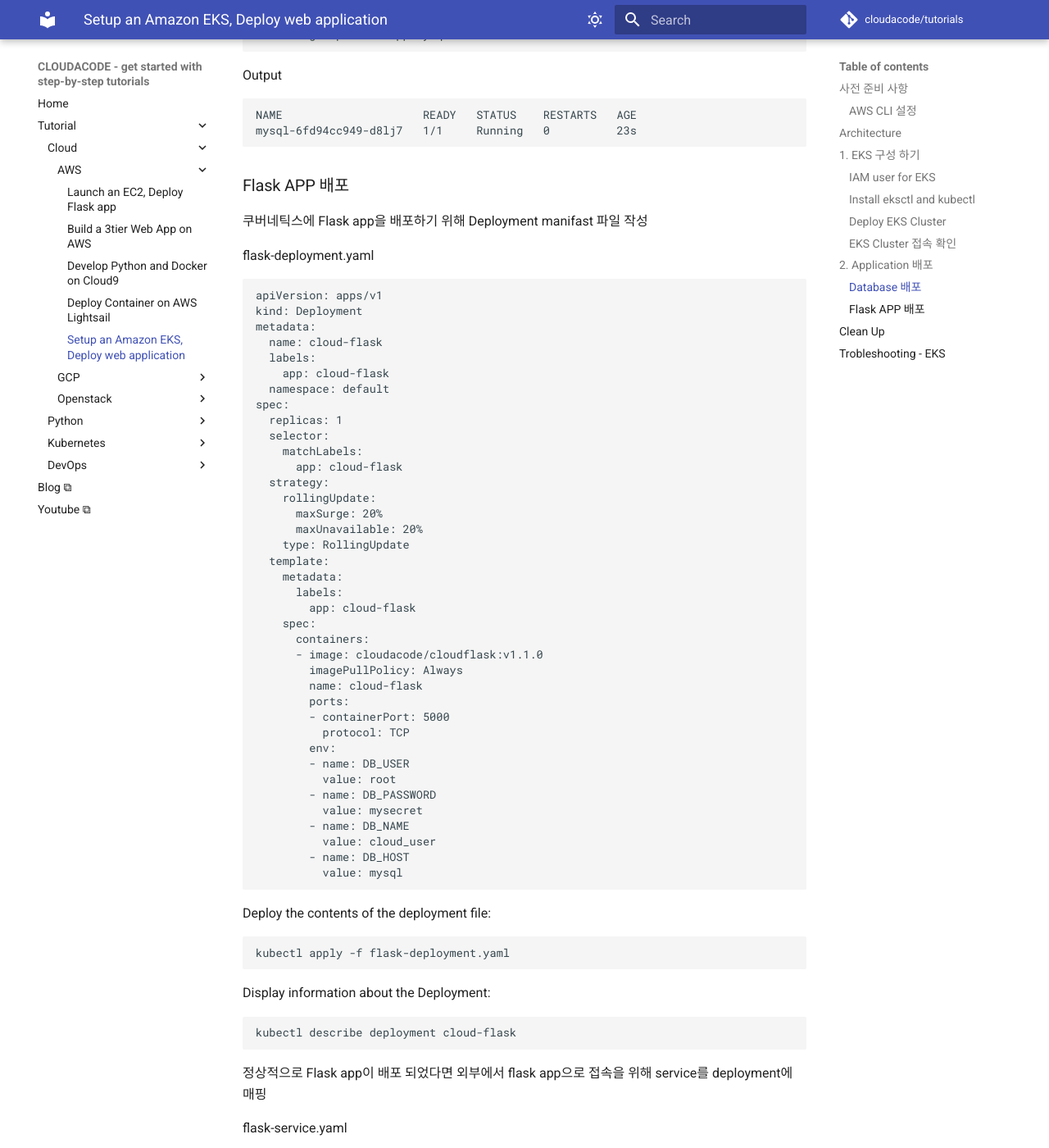
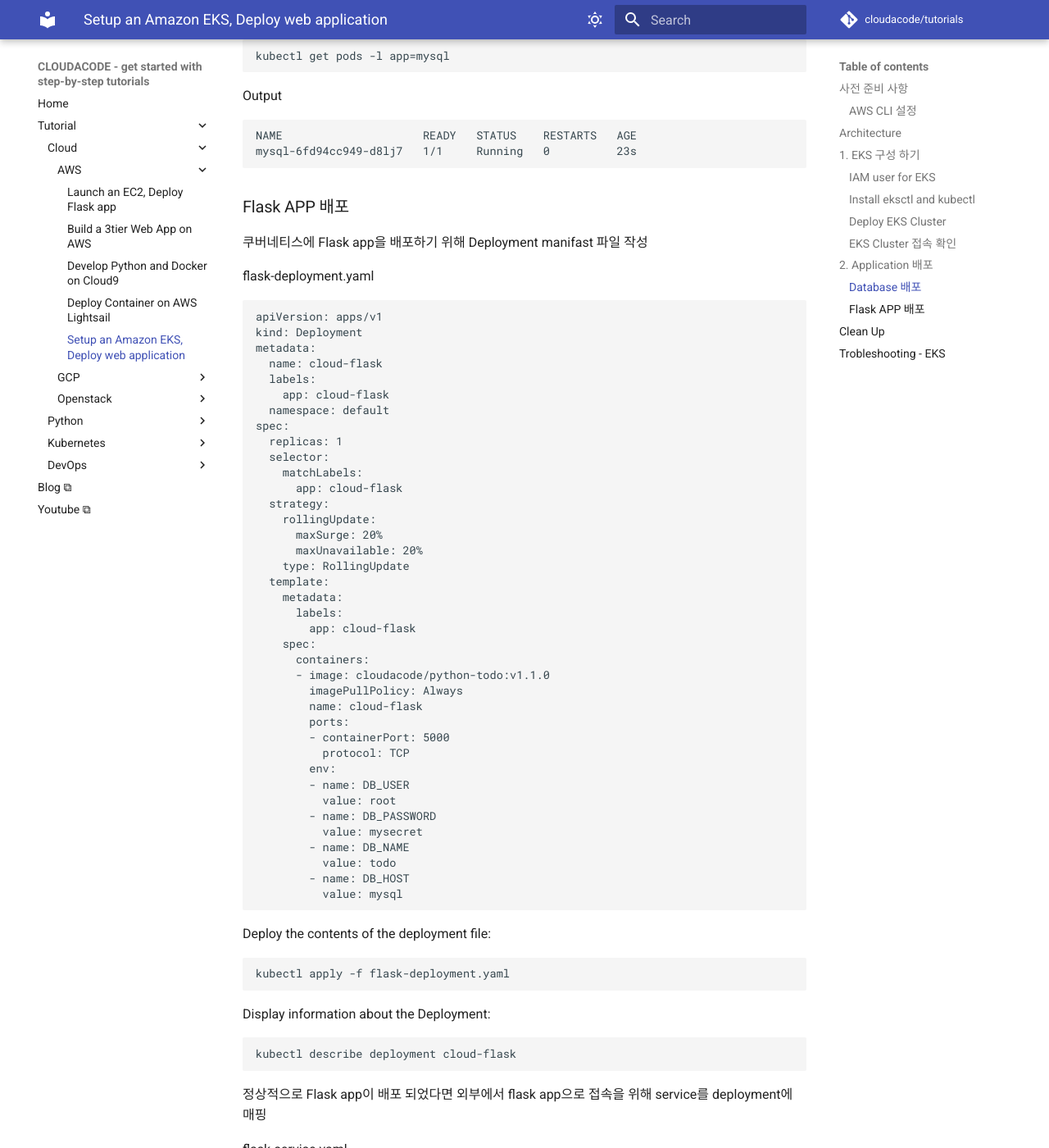
Before and after one commit to cloudacode/tutorials, an MkDocs documentation site: the page built from docs/cloud/aws/amazon-eks-setup.md, in a window 1280 px wide and 1400 px high, scrolled down 4862 px. Shown: the whole window at 82% size. Built offline with MkDocs 1.6.1 and Material for MkDocs 9.7.7, drawn with Linux system fonts in a browser that asks for light colours; comment, search, counter and statistics services are not loaded; some of the changed text lies outside the part shown.

Commit message:
updated the sample code

````diff
--- a/docs/cloud/aws/amazon-eks-setup.md
+++ b/docs/cloud/aws/amazon-eks-setup.md
@@ -130,7 +130,7 @@ ip-192-168-27-236.ap-northeast-2.compute.internal   Ready    <none>   19m   v1.1
 
 ### Database 배포
 
-쿠버네틱스에 DB app을 배포하기 위해 Deployment manifast 파일 작성
+[예제 todo 애플리케이션](https://github.com/cloudacode/coolstuff/tree/main/todo-flask-app)에서 로컬 sqlight DB 대신에 외부 RDBMS(mariadb, mysql등) 리소스를 연동 한 경우에는 쿠버네티스 위에 DB app을 배포 해야하므로 관련해 Deployment manifast 파일 작성
 
 Deployment 파일 구성 하기 [kuberentes deployment](https://kubernetes.io/ko/docs/concepts/workloads/controllers/deployment/)
 
@@ -152,7 +152,7 @@ spec:
         app: mysql
     spec:
       containers:
-      - image: cloudacode/mariadb:v1.1.0
+      - image: cloudacode/mariadb-todo:v1.0.1
         name: mysql
         ports:
         - containerPort: 3306
@@ -204,7 +204,7 @@ mysql-6fd94cc949-d8lj7   1/1     Running   0          23s
 
 ### Flask APP 배포
 
-쿠버네틱스에 Flask app을 배포하기 위해 Deployment manifast 파일 작성
+쿠버네티스에 Flask app을 배포하기 위해 Deployment manifast 파일 작성
 
 flask-deployment.yaml
 ```yaml
@@ -231,7 +231,7 @@ spec:
         app: cloud-flask
     spec:
       containers:
-      - image: cloudacode/cloudflask:v1.1.0
+      - image: cloudacode/python-todo:v1.1.0
         imagePullPolicy: Always
         name: cloud-flask
         ports:
@@ -243,7 +243,7 @@ spec:
         - name: DB_PASSWORD
           value: mysecret
         - name: DB_NAME
-          value: cloud_user
+          value: todo
         - name: DB_HOST
           value: mysql
 ```
````
Also changed, not shown: 1 other file.
